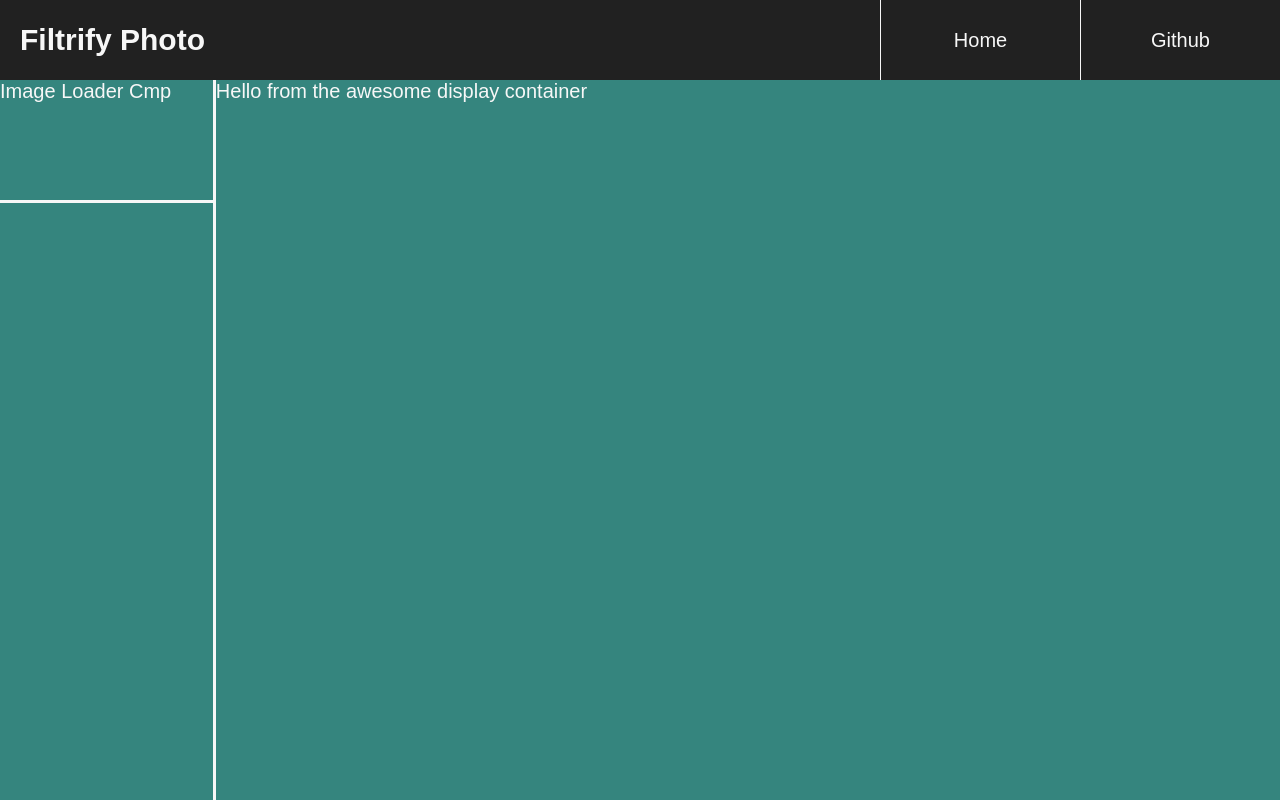
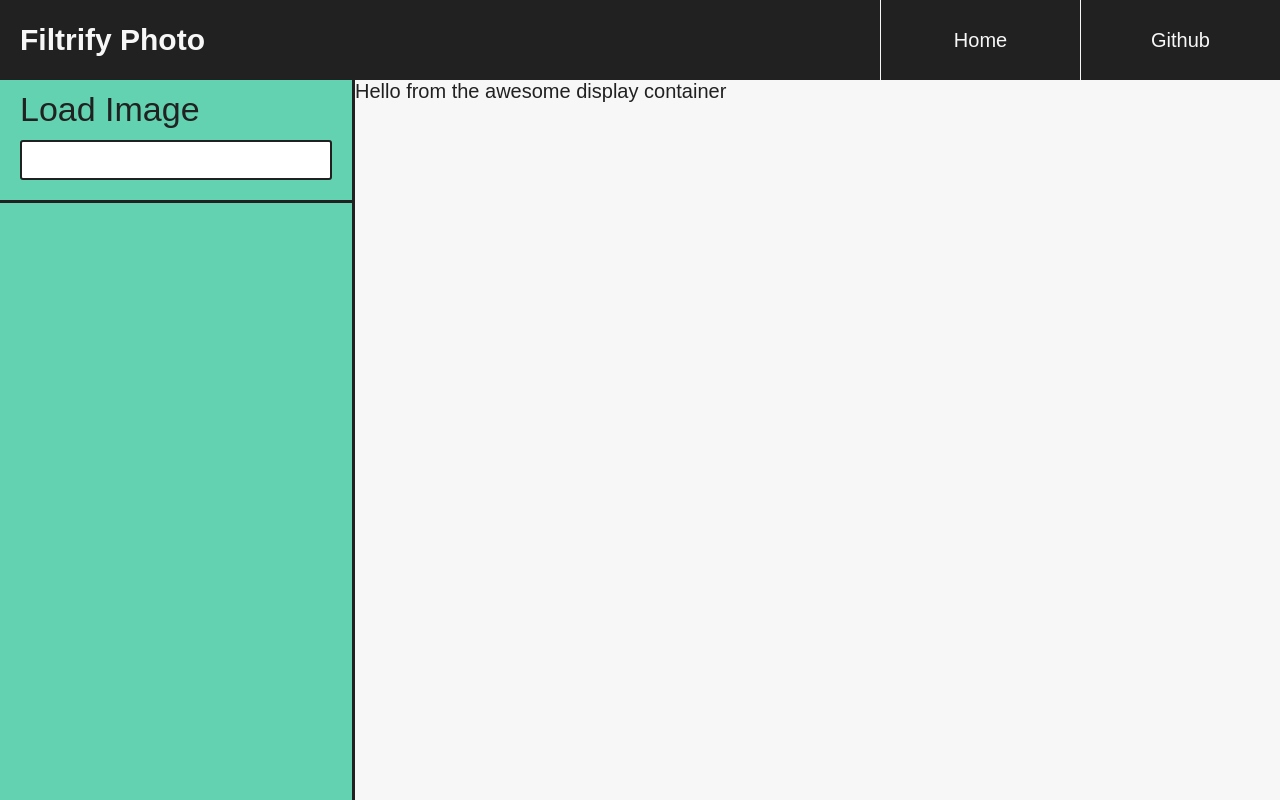
Before and after one commit to Sharpie360/filtrify-photo, a Vue app: page / in a window 1280 px wide. Built offline with nearby package versions, Linux system fonts and the light colour scheme.

Commit message:
updated - switched over to css variables for style colors

```diff
--- a/src/App.vue
+++ b/src/App.vue
@@ -24,5 +24,6 @@ export default {
 
 #app {
   height: 100%;
+
 }
 </style>
--- a/src/assets/css/main.css
+++ b/src/assets/css/main.css
@@ -1,3 +1,16 @@
+
+:root {
+  /* Project colors */
+  --navbarBlack: rgb(33, 33, 33);
+  --navbarBlack-80: rgba(33, 33, 33, 0.8);
+  --offWhite: rgb(247, 247, 247);
+  --lightGreen: rgba(61, 199, 157, 0.8);
+
+  /* Filter Variables */
+
+
+}
+
 * {
   margin: 0;
   padding: 0;
@@ -7,6 +20,6 @@
 html, body {
   font-size: 20px;
   height: 100vh;
-  color: #f7f7f7;
+  color: var(--navbarBlack);
   font-family: sans-serif;
 }
--- a/src/components/control-panel/ControlPanel.vue
+++ b/src/components/control-panel/ControlPanel.vue
@@ -17,8 +17,9 @@ export default {
 }
 </script>
 
-<style>
+<style scoped>
 .control-panel {
-  border-right: 3px solid #f7f7f7;
+  border-right: 3px solid var(--navbarBlack);
+  background-color: var(--lightGreen);
 }
 </style>
--- a/src/components/control-panel/FilterPanel.vue
+++ b/src/components/control-panel/FilterPanel.vue
@@ -1,5 +1,5 @@
 <template>
-  <div class="filter-panel flex-5">
+  <div class="filter-panel flex-6">
 
   </div>
 </template>
@@ -12,6 +12,6 @@ export default {
 
 <style>
   .filter-panel {
-    border-top: 3px solid #f7f7f7;
+    border-top: 3px solid var(--navbarBlack);
   }
 </style>
--- a/src/components/control-panel/ImageLoader.vue
+++ b/src/components/control-panel/ImageLoader.vue
@@ -1,15 +1,44 @@
 <template>
-  <div class="flex-1">
-    Image Loader Cmp
+  <div class="image-loader--outer flex-1 flexbox flexdir-col">
+    <label
+      class="image-loader--label flex-1"
+      for="image-loader--input"
+      >Load Image
+    </label>
+
+    <div class="image-loader--input-wrapper flex-1">
+      <input
+        v-model="imageSrc"
+        type="text"
+        class="image-loader--input"
+        id="image-loader--input"
+      >
+    </div>
+
   </div>
 </template>
 
 <script>
 export default {
-
+  data () {
+    return {
+      imageSrc: ''
+    }
+  }
 }
 </script>
 
-<style>
-
+<style scoped>
+.image-loader--outer {
+  padding: .5rem 1rem;
+}
+.image-loader--label {
+  font-size: 170%;
+}
+.image-loader--input {
+  font-size: 1.1rem;
+  padding: .25rem .5rem;
+  border: 2px solid #212121;
+  border-radius: 3px;
+}
 </style>
--- a/src/components/display/Display_Container.vue
+++ b/src/components/display/Display_Container.vue
@@ -1,5 +1,5 @@
 <template>
-  <div class="flex-5">
+  <div class="display-container--outer flex-5">
     Hello from the awesome display container
   </div>
 </template>
@@ -10,6 +10,8 @@ export default {
 }
 </script>
 
-<style>
-
+<style scoped>
+.display-container--outer {
+  background-color: var(--offWhite);
+}
 </style>
--- a/src/components/main/MainContainer.vue
+++ b/src/components/main/MainContainer.vue
@@ -18,7 +18,5 @@ export default {
 </script>
 
 <style>
-.main--container {
-  background-color: #35857e;
-}
+
 </style>
--- a/src/components/navbar/Navbar.vue
+++ b/src/components/navbar/Navbar.vue
@@ -20,7 +20,8 @@ export default {
 
 <style scoped>
   .navbar--outer {
-    height: 80px;
-    background-color: #212121;
+    height: 4rem;
+    background-color: var(--navbarBlack);
+    color: var(--offWhite);
   }
 </style>
--- a/src/store.js
+++ b/src/store.js
@@ -5,7 +5,9 @@ Vue.use(Vuex);
 
 const store = new Vuex.Store({
   state: {
-    demoData: 'hello youtube!',
+    userImage: {
+      src: '',
+    },
   },
   getters: {
 
```
